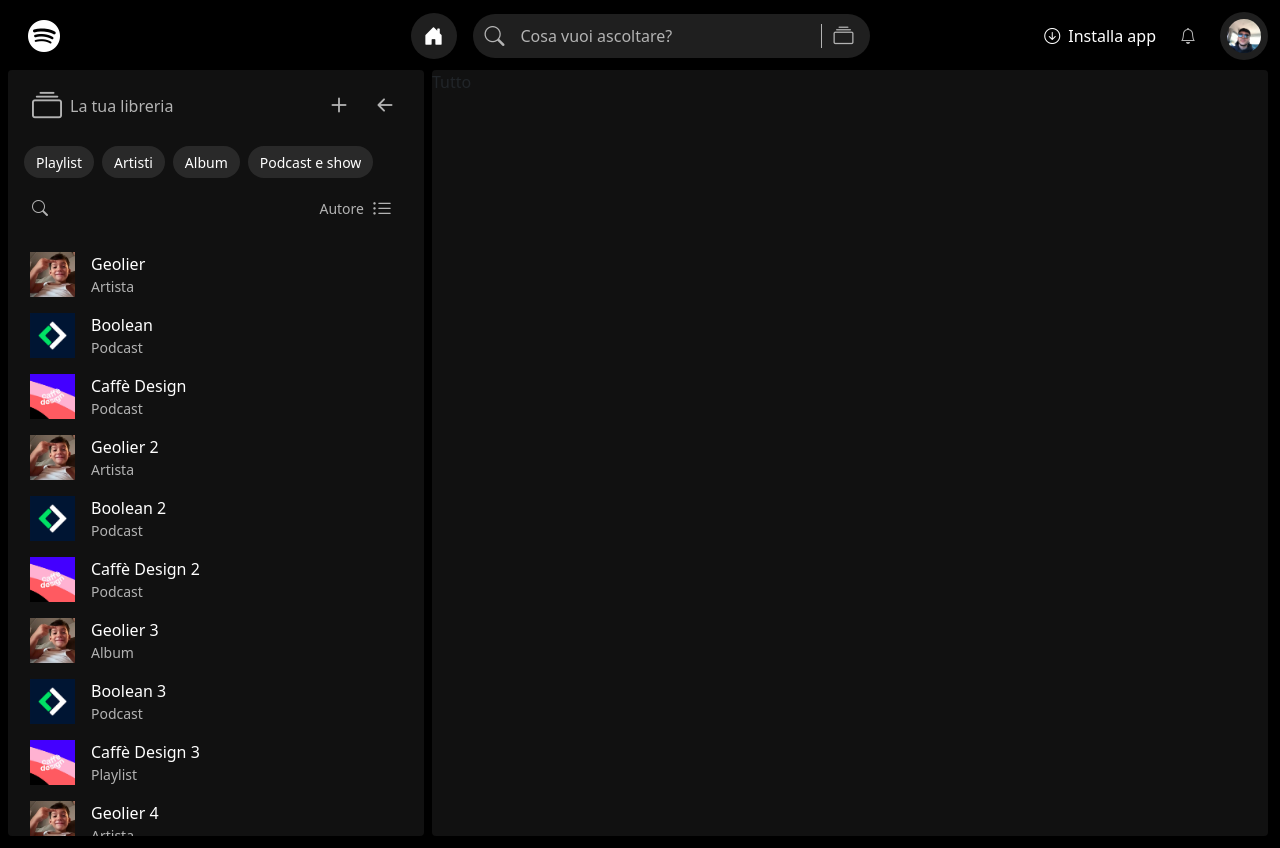
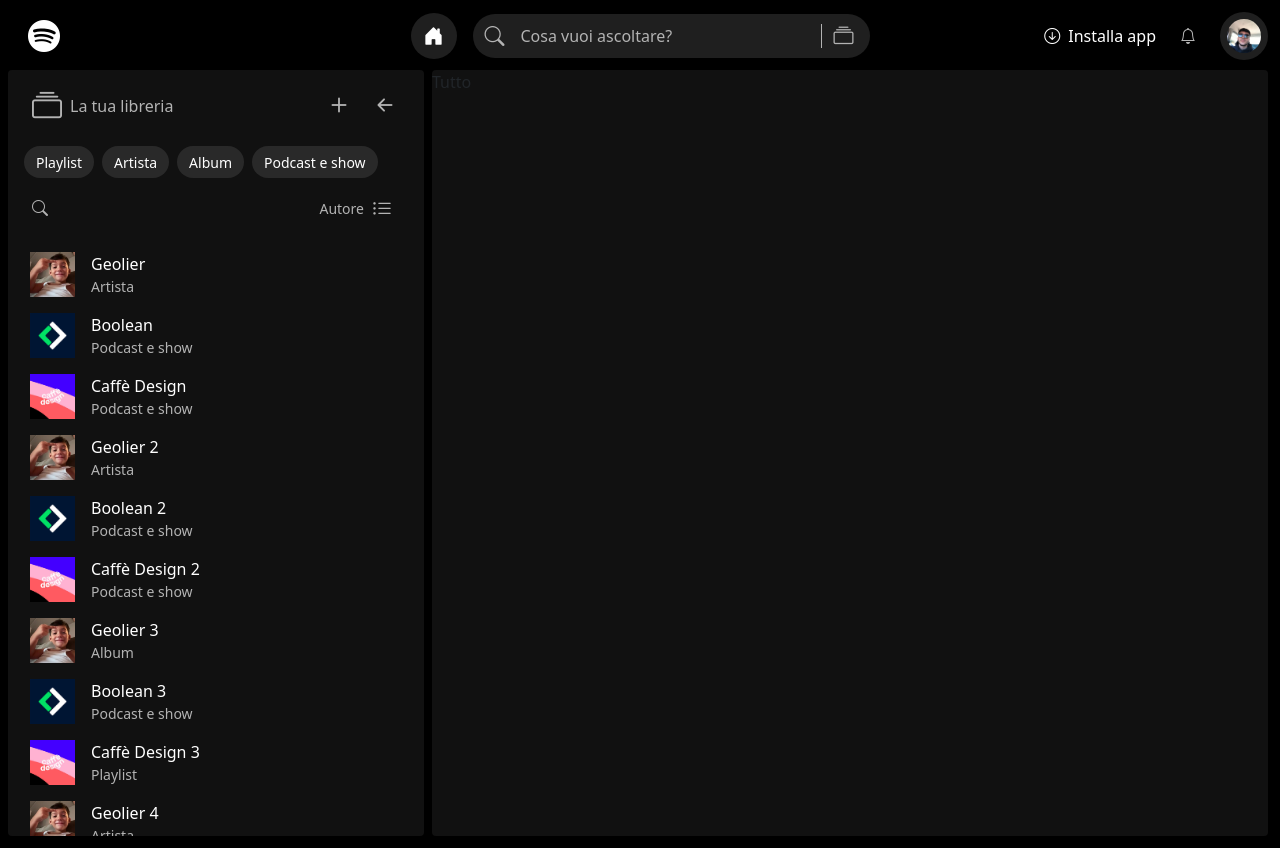
Before and after one commit to MarcelloPescatore/spotify-project, a React (Vite) app: page / in a window 1280 px wide. Built offline with nearby package versions, Linux system fonts and the light colour scheme.

Commit message:
advance filter with categories

```diff
--- a/src/components/AppMain.jsx
+++ b/src/components/AppMain.jsx
@@ -1,15 +1,21 @@
 import { useState } from "react";
 import { dataList } from "../db/data";
-import FlagsComponent from "./FlagsComponent";
+import CategoriesComponent from "./CategoriesComponent";
 
 export default function AppMain() {
     const [searchTerm, setSearchTerm] = useState('');
     const [inputSearch, setInputSearch] = useState(false);
     const [isCollapsed, setIsCollapsed] = useState(false);
+    const [selectedCategory, setSelectedCategory] = useState(null);
 
-    const filteredData = dataList.filter((item) =>
-        item.name.toLowerCase().includes(searchTerm.toLowerCase())
-    );
+    // Logica per filtrare i dati
+    const filteredData = dataList.filter((item) => {
+        const matchesSearch = item.name.toLowerCase().includes(searchTerm.toLowerCase());
+        const matchesCategory = selectedCategory
+            ? item.type.toLowerCase() === selectedCategory.toLowerCase()
+            : true;
+        return matchesSearch && matchesCategory;
+    });
 
     function HandleToggle() {
         setInputSearch(!inputSearch);
@@ -17,6 +23,10 @@
 
     function toggleSidebar() {
         setIsCollapsed(!isCollapsed);
+    }
+
+    function handleCategorySelect(category) {
+        setSelectedCategory(category === selectedCategory ? null : category);
     }
 
     return (
@@ -41,8 +51,11 @@
                         </div>
                     </div>
 
-                    {/* fi */}
-                    <FlagsComponent isCollapsed={isCollapsed}/>
+                    {/* Categories */}
+                    <CategoriesComponent
+                        isCollapsed={isCollapsed}
+                        onCategorySelect={handleCategorySelect}
+                    />
 
                     {/* search */}
                     <div className="second-part d-flex flex-column justify-content-between gap-3 ">
--- a/src/components/FlagsComponent.jsx
+++ b/src/components/CategoriesComponent.jsx
@@ -1,9 +1,10 @@
 import { useRef, useState, useEffect } from "react";
 
-export default function FlagsComponent({ isCollapsed }) {
+export default function CategoriesComponent({ isCollapsed, onCategorySelect }) {
     const flagsRef = useRef(null);
     const [showLeft, setShowLeft] = useState(false);
     const [showRight, setShowRight] = useState(false);
+    const [activeCategory, setActiveCategory] = useState(null)
 
     useEffect(() => {
         // Eseguo il calcolo delle frecce al termine del rendering
@@ -42,6 +43,17 @@
         }
     }
 
+    function handleCategoryClick(category) {
+        setActiveCategory(category);
+        if (onCategorySelect) {
+            onCategorySelect(category);
+        }
+    }
+
+
+    // elenco delle categorie
+    const categories = ["Playlist", "Artista", "Album", "Podcast e show"];
+
     return (
         <div className="flags">
 
@@ -51,10 +63,15 @@
                 ref={flagsRef}
                 onScroll={handleScroll}
             >
-                <button><span>Playlist</span></button>
-                <button><span>Artisti</span></button>
-                <button><span>Album</span></button>
-                <button><span>Podcast e show</span></button>
+                {categories.map((category) => (
+                    <button
+                        key={category}
+                        onClick={() => handleCategoryClick(category)}
+                        className={activeCategory === category ? "active-categories" : ""}
+                    >
+                        <span>{category}</span>
+                    </button>
+                ))}
             </div>
 
             <div className="scroller">
--- a/src/db/data.js
+++ b/src/db/data.js
@@ -8,13 +8,13 @@
     {
         id: 2,
         name: 'Boolean',
-        type: 'Podcast',
+        type: 'Podcast e show',
         img: '/image/images.png'
     },
     {
         id: 3,
         name: 'Caffè Design',
-        type: 'Podcast',
+        type: 'Podcast e show',
         img: '/image/caffèdesign.jpg'
     },
     {
@@ -26,13 +26,13 @@
     {
         id: 5,
         name: 'Boolean 2',
-        type: 'Podcast',
+        type: 'Podcast e show',
         img: '/image/images.png'
     },
     {
         id: 6,
         name: 'Caffè Design 2',
-        type: 'Podcast',
+        type: 'Podcast e show',
         img: '/image/caffèdesign.jpg'
     },
     {
@@ -44,7 +44,7 @@
     {
         id: 8,
         name: 'Boolean 3',
-        type: 'Podcast',
+        type: 'Podcast e show',
         img: '/image/images.png'
     },
     {
--- a/src/index.css
+++ b/src/index.css
@@ -293,8 +293,21 @@
     scrollbar-width: none;
 }
 
+.active-categories {
+    background-color: var(--btn-white) !important;
+    border-radius: 16px;
+    border: none;
+    padding: 4px 12px;
+    white-space: nowrap;
 
-/* yo */
+    span {
+        color: var(--txt-black);
+        font-size: 14px;
+    }
+
+}
+
+/* yooo stiamo cucinando*/
 
 .second-part {
     padding: 0px 8px 8px 8px;
```
